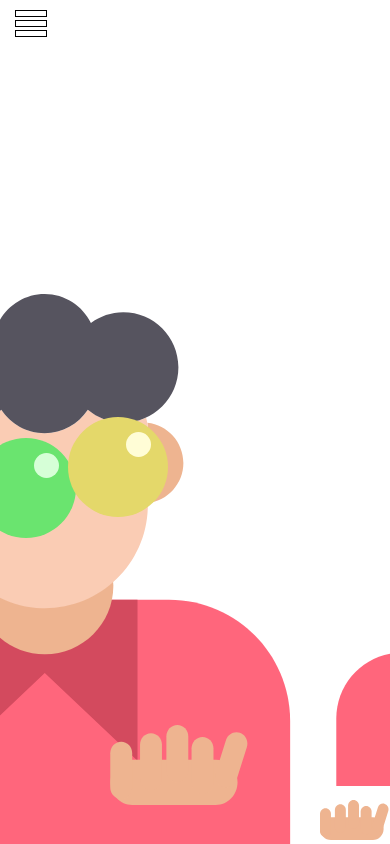
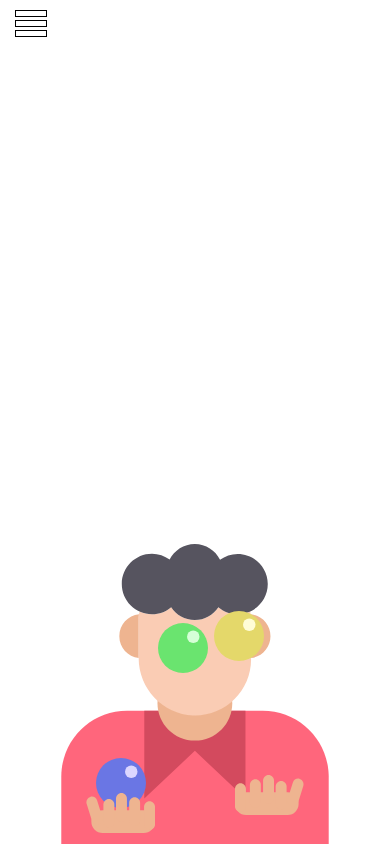
Before and after one commit to centek134/animations, a React (Create React App) app: page /svg-animations/juggler in a window 390 px wide. Built offline with nearby package versions, Linux system fonts and the light colour scheme; a web font is replaced by a local one.

Commit message:
Added style rules for mobile view

```diff
--- a/src/assets/scss/containers/Svg_animations/Juggler/Juggler.css
+++ b/src/assets/scss/containers/Svg_animations/Juggler/Juggler.css
@@ -8,8 +8,13 @@
 }
 .wrapper_juggler .man_container {
   position: relative;
-  max-width: 550px;
+  width: 550px;
   height: 550px;
+}
+@media screen and (max-width: 800px) {
+  .wrapper_juggler .man_container {
+    display: none;
+  }
 }
 .wrapper_juggler .man_container .left_hand {
   position: absolute;
@@ -51,7 +56,111 @@
   -webkit-animation: ball_juggle 3s 2s linear infinite;
           animation: ball_juggle 3s 2s linear infinite;
 }
+.wrapper_juggler .man_container_mobile {
+  display: none;
+  width: 300px;
+  height: 300px;
+  position: relative;
+}
+@media screen and (max-width: 800px) {
+  .wrapper_juggler .man_container_mobile {
+    display: block;
+  }
+}
+.wrapper_juggler .left_hand_mobile {
+  position: absolute;
+  top: 250px;
+  left: 190px;
+  z-index: 5;
+  -webkit-animation: hand_mobile 1s 1.5s linear infinite;
+          animation: hand_mobile 1s 1.5s linear infinite;
+}
+.wrapper_juggler .right_hand_mobile {
+  position: absolute;
+  top: 250px;
+  left: 40px;
+  z-index: 5;
+  -webkit-animation: hand_mobile 1s linear infinite;
+          animation: hand_mobile 1s linear infinite;
+}
+.wrapper_juggler .ball {
+  position: absolute;
+}
+.wrapper_juggler .ball.green_mobile {
+  top: 220px;
+  left: 40px;
+  z-index: 2;
+  -webkit-animation: ball_juggle_mobile 3s linear infinite;
+          animation: ball_juggle_mobile 3s linear infinite;
+}
+.wrapper_juggler .ball.yellow_mobile {
+  top: 220px;
+  left: 60px;
+  z-index: 3;
+  -webkit-animation: ball_juggle_mobile 3s 1s linear infinite;
+          animation: ball_juggle_mobile 3s 1s linear infinite;
+}
+.wrapper_juggler .ball.blue_mobile {
+  top: 210px;
+  left: 50px;
+  z-index: 4;
+  -webkit-animation: ball_juggle_mobile 3s 2s linear infinite;
+          animation: ball_juggle_mobile 3s 2s linear infinite;
+}
 
+@-webkit-keyframes hand_mobile {
+  0%, 100% {
+    top: 250px;
+  }
+  50% {
+    top: 230px;
+  }
+}
+
+@keyframes hand_mobile {
+  0%, 100% {
+    top: 250px;
+  }
+  50% {
+    top: 230px;
+  }
+}
+@-webkit-keyframes ball_juggle_mobile {
+  0%, 100% {
+    top: 220px;
+    left: 50px;
+  }
+  25% {
+    top: 0;
+    left: 160px;
+  }
+  50% {
+    top: 220px;
+    left: 190px;
+  }
+  75% {
+    top: 0px;
+    left: 70px;
+  }
+}
+@keyframes ball_juggle_mobile {
+  0%, 100% {
+    top: 220px;
+    left: 50px;
+  }
+  25% {
+    top: 0;
+    left: 160px;
+  }
+  50% {
+    top: 220px;
+    left: 190px;
+  }
+  75% {
+    top: 0px;
+    left: 70px;
+  }
+}
 @-webkit-keyframes hand {
   0%, 100% {
     top: 450px;
@@ -60,7 +169,6 @@
     top: 430px;
   }
 }
-
 @keyframes hand {
   0%, 100% {
     top: 450px;
--- a/src/assets/scss/containers/Svg_animations/Juggler/Juggler.scss
+++ b/src/assets/scss/containers/Svg_animations/Juggler/Juggler.scss
@@ -7,8 +7,11 @@
   overflow: hidden;
   .man_container {
     position: relative;
-    max-width: 550px;
+    width: 550px;
     height: 550px;
+    @media screen and (max-width:800px) {
+      display: none;
+    }
     .left_hand {
       position: absolute;
       top: 450px;
@@ -45,6 +48,80 @@
       animation: ball_juggle 3s 2s linear infinite;
     }
   }
+
+  .man_container_mobile{
+    display: none;
+    width: 300px;
+    height: 300px;
+    position: relative;
+    @media screen and (max-width:800px) {
+      display: block;
+    }
+  }
+  .left_hand_mobile {
+    position: absolute;
+    top: 250px;
+    left: 190px;
+    z-index: 5;
+    animation: hand_mobile 1s 1.5s  linear infinite;
+  }
+  .right_hand_mobile {
+    position: absolute;
+    top: 250px;
+    left: 40px;
+    z-index: 5;
+    animation: hand_mobile 1s  linear infinite;
+  }
+  .ball {
+    position: absolute;
+  }
+  .ball.green_mobile {
+    top: 220px;
+    left: 40px;
+    z-index: 2;
+    animation: ball_juggle_mobile 3s linear infinite;
+  }
+  .ball.yellow_mobile {
+    top: 220px;
+    left: 60px;
+    z-index: 3;
+    animation: ball_juggle_mobile 3s 1s linear infinite;
+  }
+  .ball.blue_mobile {
+    top: 210px;
+    left: 50px;
+    z-index: 4;
+    animation: ball_juggle_mobile 3s 2s linear infinite;
+  }
+}
+
+@keyframes hand_mobile {
+  0%,100%{
+    top: 250px;
+  }
+  50%{
+    top: 230px;
+  }
+}
+
+@keyframes ball_juggle_mobile {
+  0%,
+  100% {
+    top: 220px;
+    left: 50px;
+  }
+  25% {
+    top: 0;
+    left: 160px;
+  }
+  50% {
+    top: 220px;
+    left: 190px;
+  }
+  75% {
+    top: 0px;
+    left: 70px;
+  }
 }
 
 @keyframes hand{
```
Also changed, not shown: 1 other file (tests, documents, lock files or other folders).
